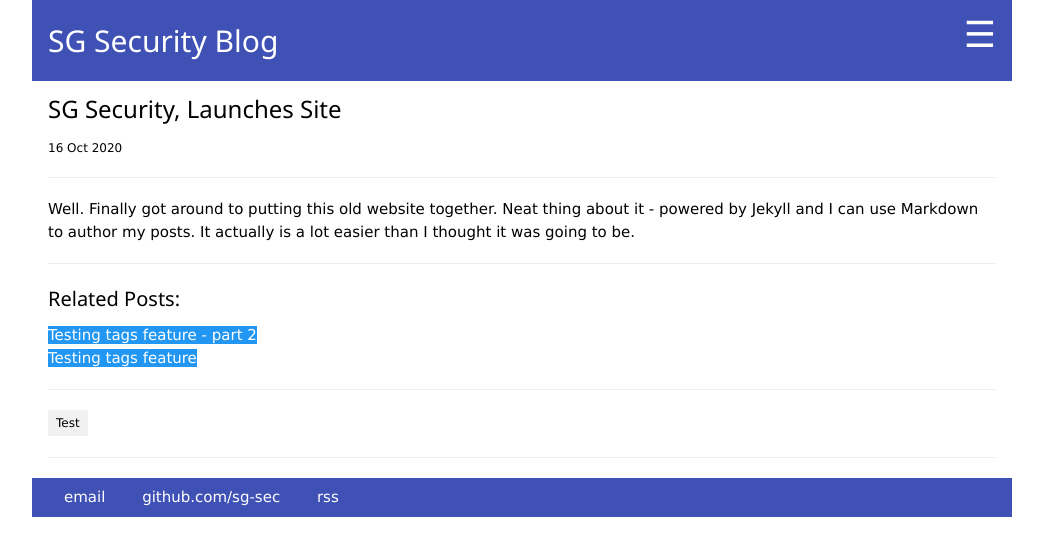
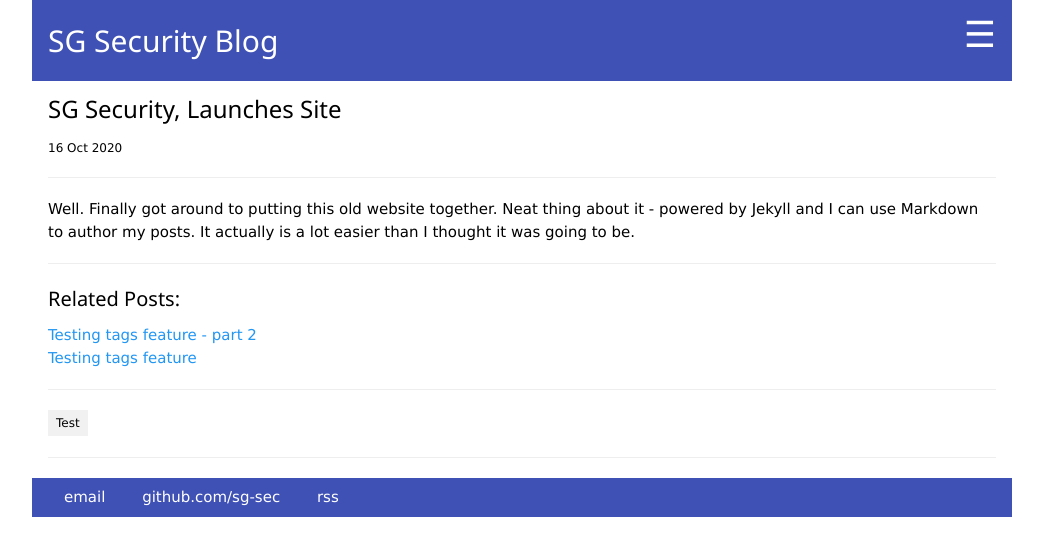
Before and after one commit to sg-sec/sg-sec.github.io, a Jekyll site: the page built from _posts/2020-10-16-test.md, in a window 1280 px wide. Shown: the top 556 px of the page, without its empty margins (118-1161 px from the left). Built offline with Jekyll 4.4.1, drawn with Linux system fonts in a browser that asks for light colours.

Commit message:
Update post.html

```diff
--- a/_layouts/post.html
+++ b/_layouts/post.html
@@ -36,7 +36,7 @@
 
     {% if sameTagCount >= minCommonTags %}
       <div>
-      <a class="w3-blue" href="{{ site.baseurl }}{{ post.url }}">{{ post.title }}</a>
+      <a class="w3-text-blue" href="{{ site.baseurl }}{{ post.url }}">{{ post.title }}</a>
       </div>
       {% assign maxRelatedCounter = maxRelatedCounter | plus: 1 %}
       {% if maxRelatedCounter >= maxRelated %}
```
